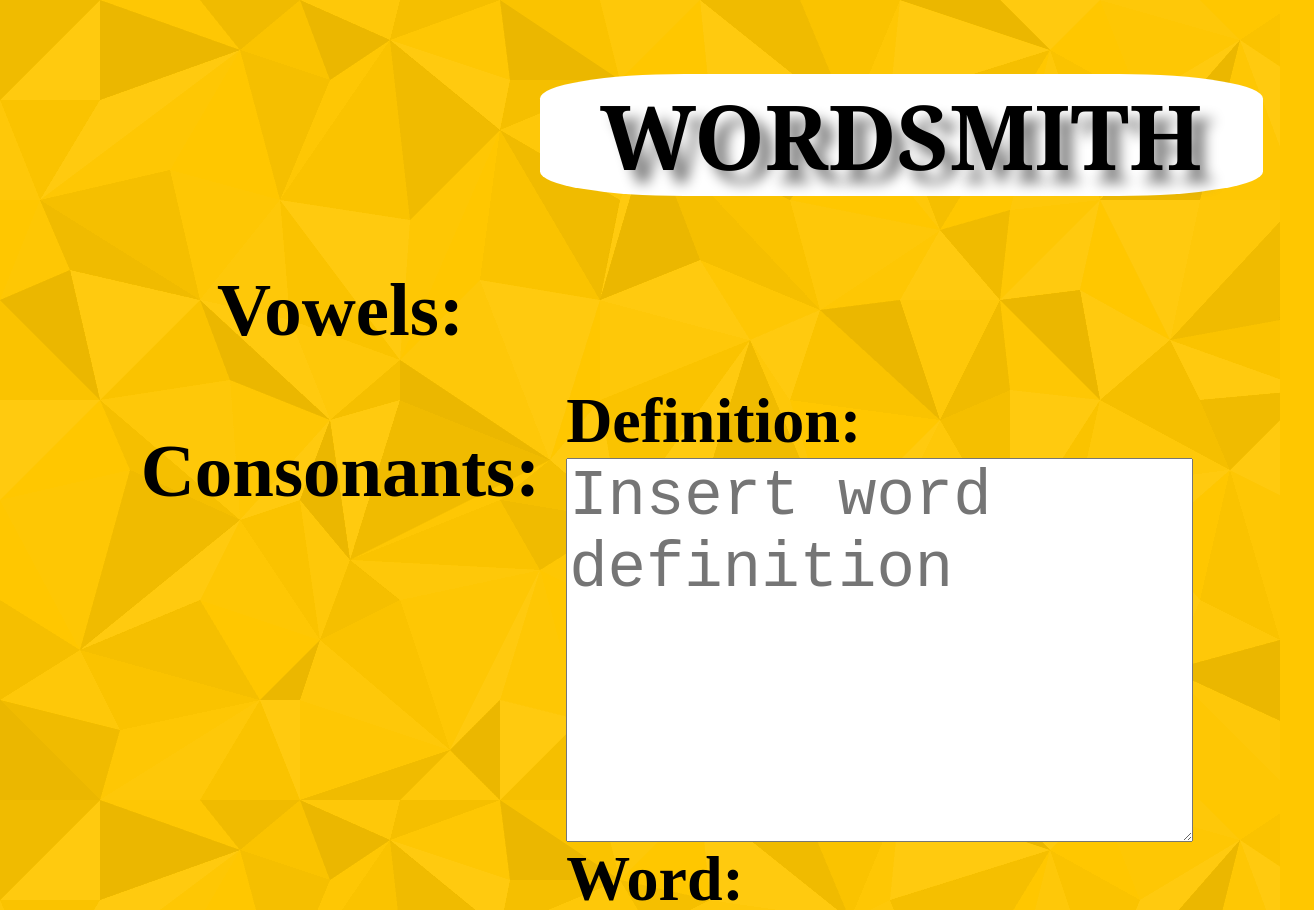
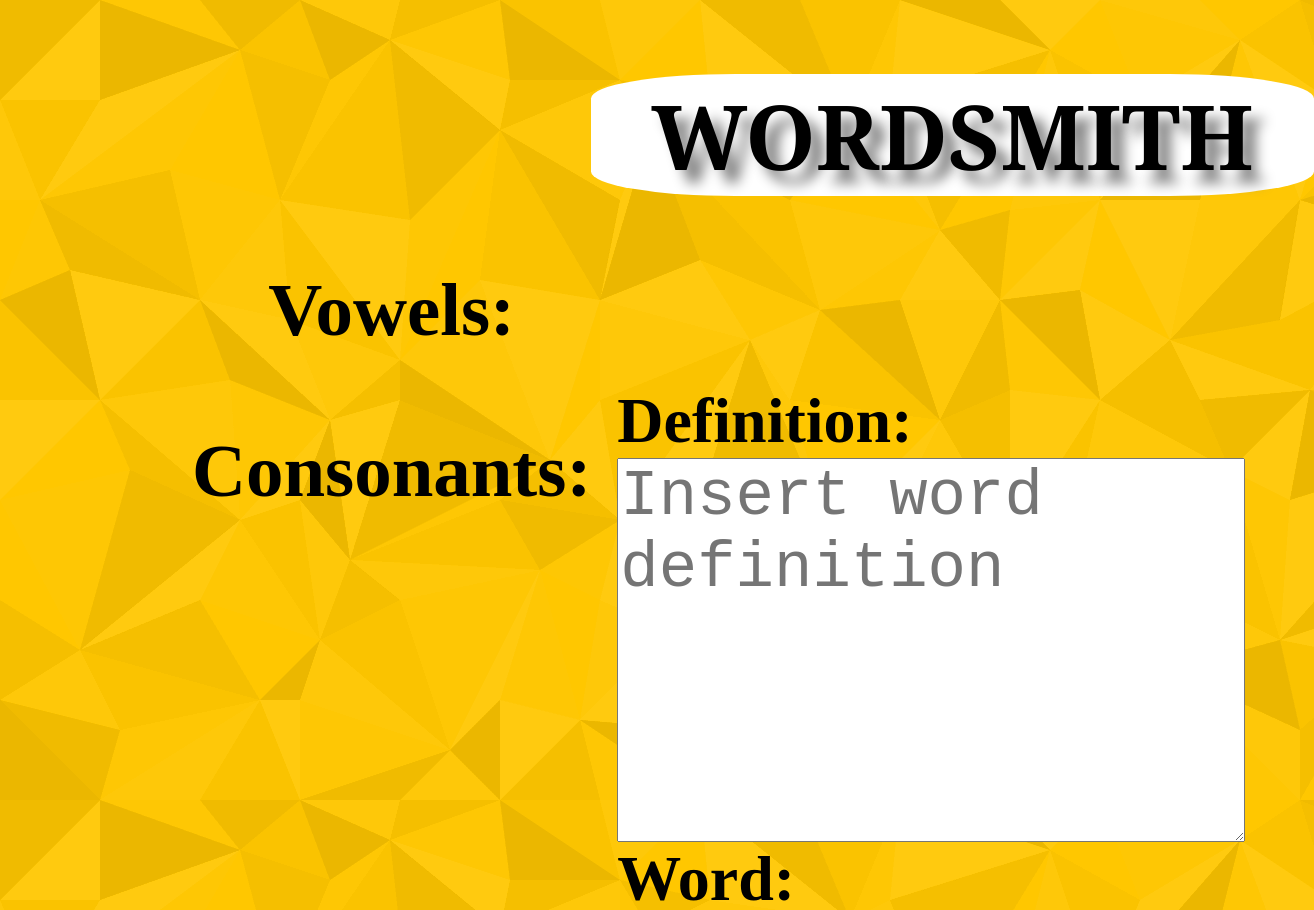
Before and after one commit to Bladew52/Wordsmith, a website built with Vite: page index.html in a window 1280 px wide. Shown: the top 910 px of the page, 1314 px wide, since content can reach past the window. Built offline with nearby package versions, Linux system fonts and the light colour scheme.

Commit message:
Update index.css

```diff
--- a/index.css
+++ b/index.css
@@ -26,7 +26,7 @@ h2 {
     font-size: 5vw;
     margin-top: 15vw;
     margin-left: 3vw;
-    padding-left: 8vw;
+    padding-left: 12vw;
 }
 p {
     background-color: blue;
```
